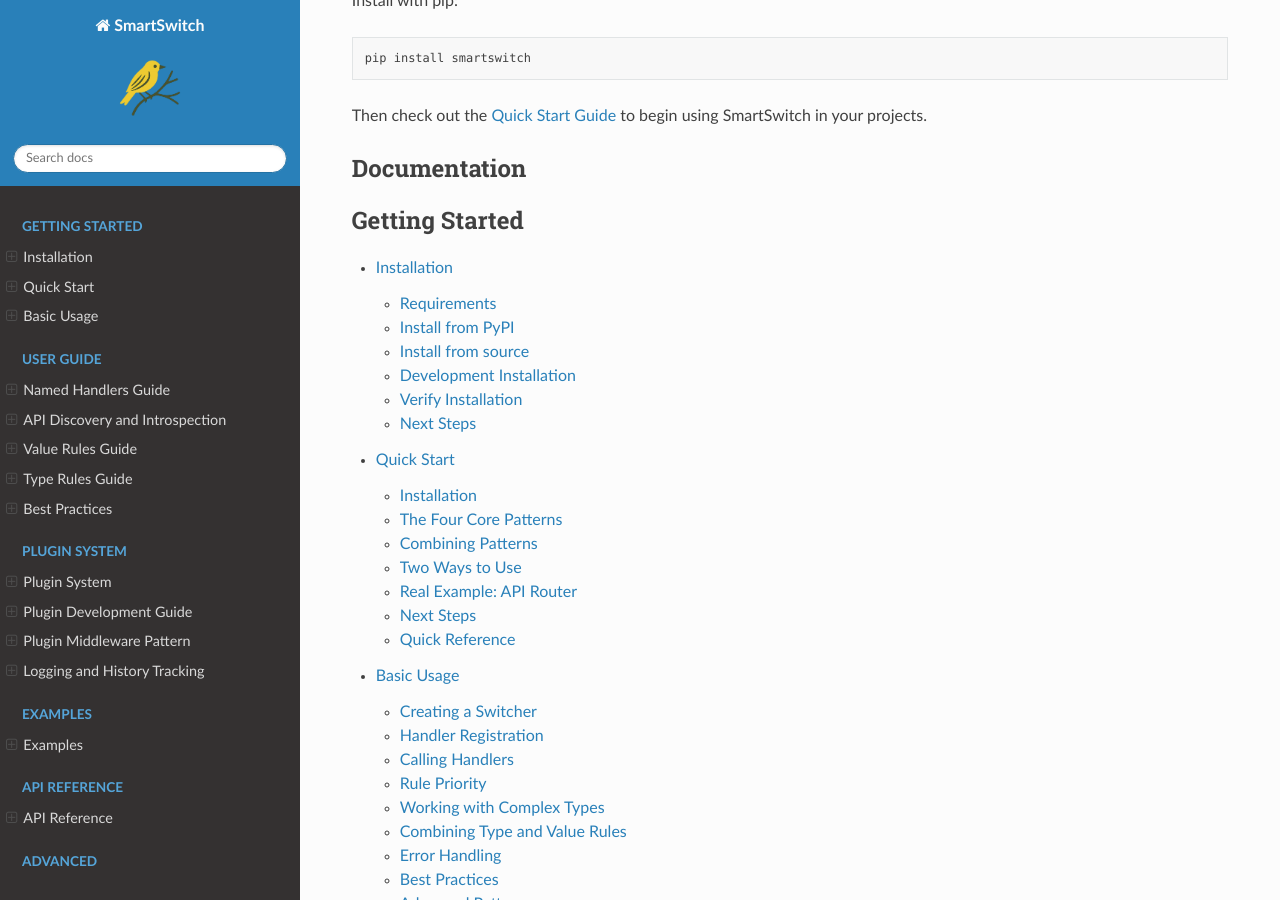
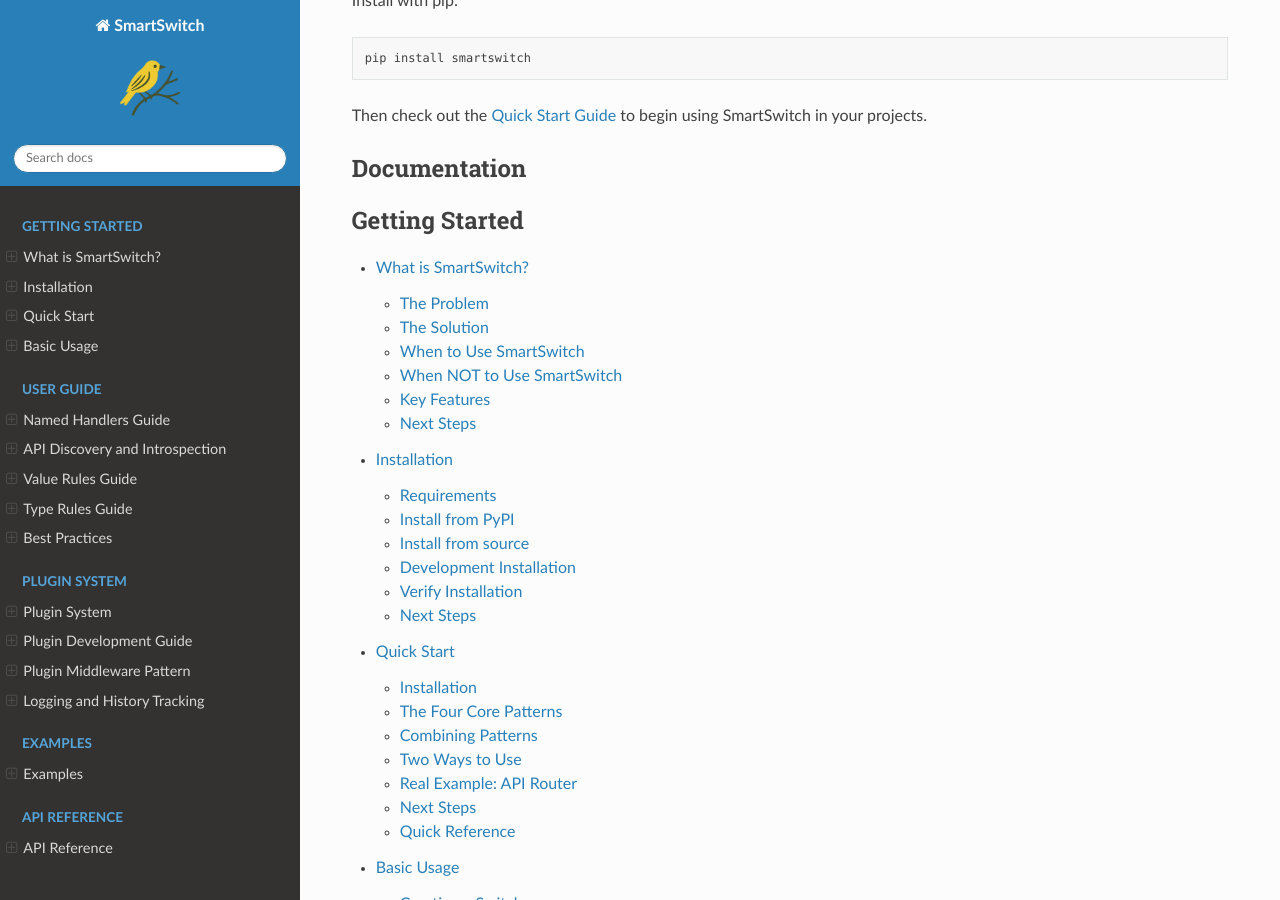
Before and after one commit to genropy/smartswitch, a Sphinx documentation site: the page built from docs/index.md, in a window 1280 px wide and 900 px high, scrolled down 5279 px. Built offline with Sphinx 7.4.7 and the Read the Docs theme 3.1.0, drawn with Linux system fonts in a browser that asks for light colours; part of the change alters nothing that is shown.

Commit message:
docs: Add 'What is SmartSwitch?' overview before installation
Reorganize documentation structure to present concept before installation.
Users should understand what SmartSwitch is, when to use it, and what
problems it solves BEFORE being asked to install it.

Changes:
- Add docs/user-guide/overview.md with:
  - What is SmartSwitch and the problems it solves
  - Three core dispatch mechanisms (Named, Value-based, Type-based)
  - When to use / when NOT to use
  - Key features
  - Links to next steps
- Update docs/index.md TOC to show overview before installation
- New documentation order:
  1. What is SmartSwitch? (overview)
  2. Installation
  3. Quick Start
  4. Basic Usage

This provides a logical learning path: understand → install → use

````diff
--- a/docs/index.md
+++ b/docs/index.md
@@ -251,6 +251,7 @@ Then check out the [Quick Start Guide](user-guide/quickstart.md) to begin using
 :maxdepth: 2
 :caption: Getting Started
 
+user-guide/overview
 user-guide/installation
 user-guide/quickstart
 user-guide/basic
--- /dev/null
+++ b/docs/user-guide/overview.md
@@ -0,0 +1,126 @@
+# What is SmartSwitch?
+
+**SmartSwitch** is a Python library for intelligent rule-based function dispatch. It helps you write cleaner, more maintainable code by separating business logic from control flow.
+
+## The Problem
+
+Traditional approaches to conditional logic often result in:
+- **Long if-elif chains** that are hard to read and maintain
+- **Duplicate code** across similar conditions
+- **Tight coupling** between dispatch logic and business logic
+- **Poor testability** due to monolithic functions
+
+```python
+# Traditional approach - hard to maintain
+def handle_request(action, user_type, data):
+    if action == "delete" and user_type == "admin":
+        # Delete logic here
+        pass
+    elif action == "delete" and user_type == "user":
+        # Different delete logic
+        pass
+    elif action == "update":
+        if user_type == "admin":
+            # Admin update
+            pass
+        else:
+            # User update
+            pass
+    # ... more conditions ...
+```
+
+## The Solution
+
+SmartSwitch provides three powerful dispatch mechanisms:
+
+### 1. Named Registry
+Call functions by name or custom alias - perfect for command patterns, plugin systems, and API routing.
+
+```python
+from smartswitch import Switcher
+
+api = Switcher()
+
+@api
+def get_users():
+    return ["Alice", "Bob"]
+
+@api
+def get_posts():
+    return ["Post 1", "Post 2"]
+
+# Direct invocation by name
+result = api("get_users")()
+```
+
+### 2. Value-Based Dispatch
+Route calls based on runtime argument values - ideal for business rules and state machines.
+
+```python
+processor = Switcher()
+
+@processor(valrule=lambda user_type: user_type == "admin")
+def admin_action(user_type, data):
+    return "Admin handling"
+
+@processor(valrule=lambda user_type: user_type == "user")
+def user_action(user_type, data):
+    return "User handling"
+
+# Automatically selects right handler
+result = processor()(user_type="admin", data="test")
+```
+
+### 3. Type-Based Dispatch
+Route calls based on argument types - eliminates isinstance chains.
+
+```python
+formatter = Switcher()
+
+@formatter(typerule={'data': str})
+def format_string(data):
+    return data.upper()
+
+@formatter(typerule={'data': int})
+def format_number(data):
+    return f"Number: {data}"
+
+# Dispatches based on type
+result = formatter()(data="hello")  # → "HELLO"
+result = formatter()(data=42)       # → "Number: 42"
+```
+
+## When to Use SmartSwitch
+
+SmartSwitch excels at:
+
+- **API routing** - Map endpoints to handlers
+- **Command processing** - Parse and execute user commands
+- **Event handling** - Dispatch events to appropriate handlers
+- **Business rules** - Complex conditional logic based on multiple factors
+- **Plugin systems** - Register and invoke plugins by name
+- **State machines** - Route based on current state and input
+
+## When NOT to Use SmartSwitch
+
+SmartSwitch might be overkill for:
+
+- **Simple conditionals** - Basic if/else with 2-3 branches
+- **Ultra-performance-critical code** - Sub-microsecond dispatch overhead exists
+- **Single-dispatch scenarios** - Python's `singledispatch` might be simpler
+
+## Key Features
+
+✅ **Zero dependencies** - Pure Python 3.10+ standard library
+✅ **Type safe** - Full type hints support
+✅ **High performance** - Optimized with caching and pre-compiled checks
+✅ **Extensible** - Plugin system for custom behavior
+✅ **Well tested** - 90%+ code coverage
+
+## Next Steps
+
+Ready to try SmartSwitch? Continue to:
+
+- **[Installation](installation.md)** - Install SmartSwitch
+- **[Quick Start](quickstart.md)** - Get up and running in 5 minutes
+- **[Basic Usage](basic.md)** - Learn the fundamentals
````
